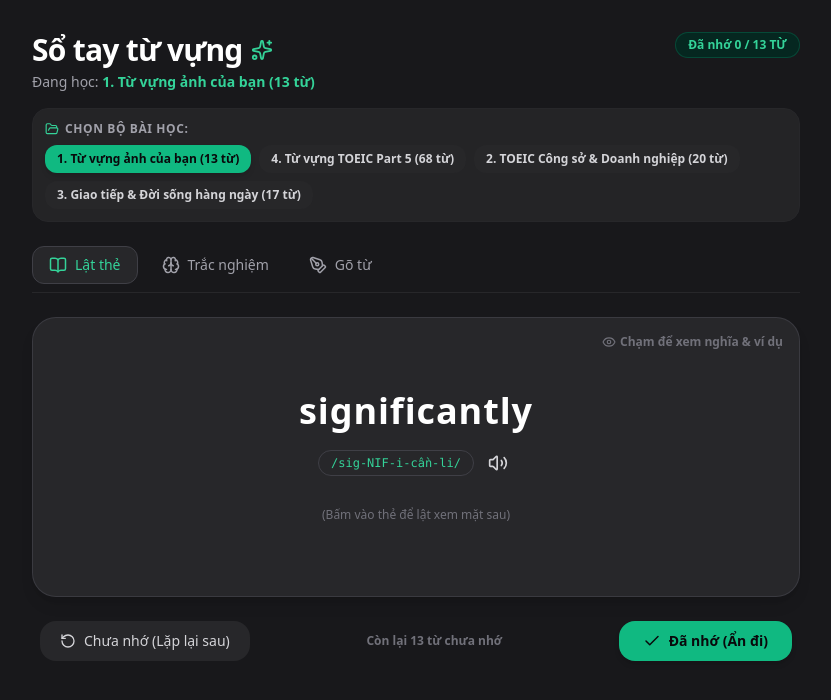
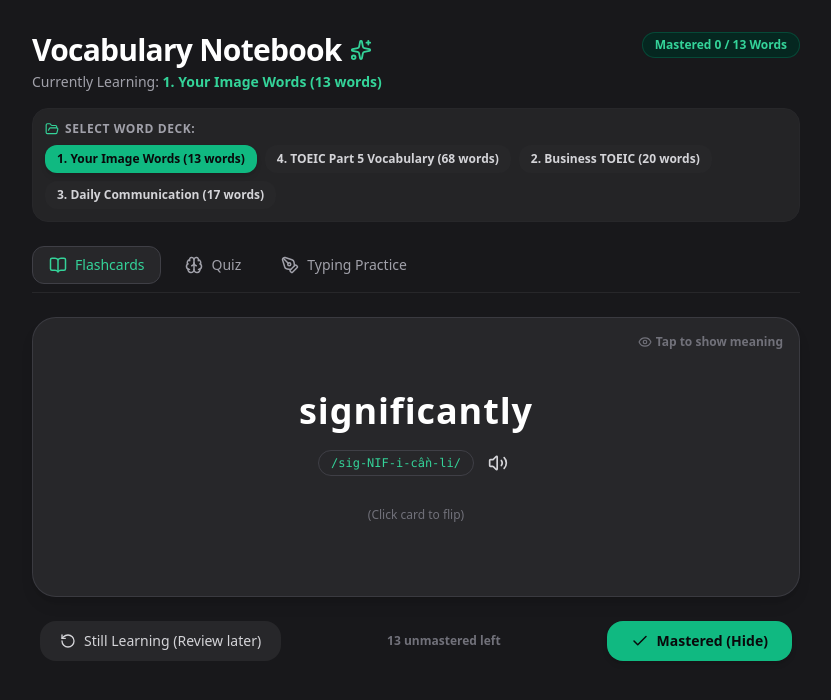
Before and after one commit to phamngocthangcr7-a11y/APP-TuVung, a React (Create React App) app: page / in a window 1280 px wide. Shown: the top 700 px of the page, without its empty margins (224-1055 px from the left). Built offline with nearby package versions, Linux system fonts and the light colour scheme.

Commit message:
Update App.jsx

```diff
--- a/src/App.jsx
+++ b/src/App.jsx
@@ -18,7 +18,7 @@ import {
 } from 'lucide-react';
 
 /* =========================================================================
-   HÀM TỰ ĐỘNG CHUẨN HÓA UNICODE VIỆT NAM (SỬA TẤT CẢ LỖI HỞ DẤU TỰ ĐỘNG)
+   HÀM TỰ ĐỘNG CHUẨN HÓA UNICODE VIỆT NAM
    ========================================================================= */
 const fixVietnamese = (text) => {
   if (!text) return '';
@@ -26,12 +26,12 @@ const fixVietnamese = (text) => {
 };
 
 /* =========================================================================
-   DANH SÁCH BỘ TỪ VỰNG TỔNG HỢP
+   DANH SÁCH BỘ TỪ VỰNG TỔNG HỢP (TIÊU ĐỀ TIẾNG ANH)
    ========================================================================= */
 const RAW_VOCAB_SETS = [
   {
     id: 1,
-    title: "1. Từ vựng ảnh của bạn (13 từ)",
+    title: "1. Your Image Words (13 words)",
     words: [
       { id: 101, word: "significantly", meaning: "đáng kể, một cách đáng kể", pronunciation: "sig-NIF-i-cần-li", example: "Sales increased significantly this quarter.", exampleTranslation: "Doanh số đã tăng đáng kể trong quý này." },
       { id: 102, word: "persuasively", meaning: "một cách thuyết phục", pronunciation: "pờ-SUÂY-siv-li", example: "She spoke persuasively during the meeting.", exampleTranslation: "Cô ấy nói chuyện một cách thuyết phục trong cuộc họp." },
@@ -50,7 +50,7 @@ const RAW_VOCAB_SETS = [
   },
   {
     id: 4,
-    title: "4. Từ vựng TOEIC Part 5 (68 từ)",
+    title: "4. TOEIC Part 5 Vocabulary (68 words)",
     words: [
       { id: 401, word: "prospect", meaning: "triển vọng, viễn cảnh", pronunciation: "PROS-pekt", example: "Job prospects are good in IT.", exampleTranslation: "Triển vọng nghề nghiệp trong ngành IT rất tốt." },
       { id: 402, word: "showroom", meaning: "phòng trưng bày", pronunciation: "SHOU-ruum", example: "We visited the car showroom.", exampleTranslation: "Chúng tôi đã đến thăm phòng trưng bày ô tô." },
@@ -136,7 +136,7 @@ const RAW_VOCAB_SETS = [
   },
   {
     id: 2,
-    title: "2. TOEIC Công sở & Doanh nghiệp (20 từ)",
+    title: "2. Business TOEIC (20 words)",
     words: [
       { id: 201, word: "implement", meaning: "thực thi, áp dụng", pronunciation: "IM-plơ-mơnt", example: "We need to implement the new safety rules.", exampleTranslation: "Chúng ta cần áp dụng quy tắc an toàn mới." },
       { id: 202, word: "accommodate", meaning: "đáp ứng, cung cấp chỗ ở", pronunciation: "ơ-KOM-ơ-đêit", example: "The hotel can accommodate 500 guests.", exampleTranslation: "Khách sạn có thể đáp ứng cho 500 khách." },
@@ -162,7 +162,7 @@ const RAW_VOCAB_SETS = [
   },
   {
     id: 3,
-    title: "3. Giao tiếp & Đời sống hàng ngày (17 từ)",
+    title: "3. Daily Communication (17 words)",
     words: [
       { id: 301, word: "appreciate", meaning: "trân trọng, cảm kích", pronunciation: "ơ-PRI-shi-êit", example: "I really appreciate your help.", exampleTranslation: "Tôi thực sự cảm kích sự giúp đỡ của bạn." },
       { id: 302, word: "apparently", meaning: "hình như, dường như", pronunciation: "ơ-PAR-ơnt-li", example: "Apparently, the flight has been delayed.", exampleTranslation: "Hình như chuyến bay đã bị hoãn." },
@@ -199,7 +199,6 @@ export default function VocabApp() {
   const [selectedSetIndex, setSelectedSetIndex] = useState(0);
   const [activeTab, setActiveTab] = useState('flashcard');
 
-  // Lấy dữ liệu đã nhớ từ LocalStorage
   const [rememberedIds, setRememberedIds] = useState(() => {
     const saved = localStorage.getItem('vocab_remembered_ids');
     return saved ? JSON.parse(saved) : [];
@@ -207,27 +206,22 @@ export default function VocabApp() {
 
   const currentSet = VOCAB_SETS[selectedSetIndex];
 
-  // Danh sách từ hiện tại của bộ (được lọc các từ ĐÃ NHỚ)
   const [activeQueue, setActiveQueue] = useState([]);
   const [currentIndex, setCurrentIndex] = useState(0);
   const [isFlipped, setIsFlipped] = useState(false);
 
-  // State Trắc nghiệm
   const [quizOptions, setQuizOptions] = useState([]);
   const [selectedOption, setSelectedOption] = useState(null);
 
-  // State Gõ từ
   const [typeQueue, setTypeQueue] = useState([]);
   const [typeIndex, setTypeIndex] = useState(0);
   const [typedInput, setTypedInput] = useState('');
   const [typeResult, setTypeResult] = useState(null);
 
-  // Lưu progress vào localStorage
   useEffect(() => {
     localStorage.setItem('vocab_remembered_ids', JSON.stringify(rememberedIds));
   }, [rememberedIds]);
 
-  // Khởi tạo vòng lặp cho Flashcard mỗi khi chọn bộ từ hoặc danh sách Đã nhớ thay đổi
   useEffect(() => {
     const unrememberedWords = currentSet.words.filter(w => !rememberedIds.includes(w.id));
     setActiveQueue(unrememberedWords);
@@ -235,10 +229,8 @@ export default function VocabApp() {
     setIsFlipped(false);
   }, [selectedSetIndex, rememberedIds]);
 
-  // Khởi tạo hàng chờ cho chế độ Gõ Từ
   const initTypeQueue = () => {
     const unremembered = currentSet.words.filter(w => !rememberedIds.includes(w.id));
-    // Nếu đã nhớ hết thì cho luyện gõ lại toàn bộ
     const queueToUse = unremembered.length > 0 ? unremembered : currentSet.words;
     setTypeQueue(queueToUse);
     setTypeIndex(0);
@@ -264,14 +256,12 @@ export default function VocabApp() {
     }
   };
 
-  // Bấm ĐÃ NHỚ: Lưu id vào danh sách ĐÃ NHỚ -> Từ sẽ tự động ẩn khỏi danh sách lặp!
   const handleMarkRemembered = () => {
     if (!currentWord) return;
     setRememberedIds(prev => [...prev, currentWord.id]);
     setIsFlipped(false);
   };
 
-  // Bấm CHƯA NHỚ: Đưa từ này xuống cuối danh sách chờ lặp lại!
   const handleMarkUnremembered = () => {
     if (!currentWord || activeQueue.length <= 1) {
       setIsFlipped(false);
@@ -284,13 +274,11 @@ export default function VocabApp() {
     setIsFlipped(false);
   };
 
-  // Reset lại toàn bộ tiến độ bộ từ hiện tại
   const handleResetSetProgress = () => {
     const currentWordIds = currentSet.words.map(w => w.id);
     setRememberedIds(prev => prev.filter(id => !currentWordIds.includes(id)));
   };
 
-  // Trắc nghiệm generator
   useEffect(() => {
     if (activeTab === 'quiz' && currentWord) {
       const wrongWords = currentSet.words
@@ -304,7 +292,6 @@ export default function VocabApp() {
     }
   }, [currentIndex, activeTab, selectedSetIndex, currentWord]);
 
-  // Kiểm tra gõ từ
   const handleCheckType = (e) => {
     e.preventDefault();
     if (!typedInput.trim() || !currentTypeWord) return;
@@ -328,44 +315,43 @@ export default function VocabApp() {
     setTypeIndex(prev => prev + 1);
   };
 
-  // Đếm tổng số từ đã thuộc trong bộ
   const currentSetRememberedCount = currentSet.words.filter(w => rememberedIds.includes(w.id)).length;
 
   return (
     <div className="min-h-screen bg-[#18181B] text-[#E4E4E7] p-4 md:p-8 font-sans selection:bg-[#27272A]">
       <div className="max-w-3xl mx-auto space-y-6">
 
-        {/* Header & Chọn bộ từ */}
+        {/* Header & Deck Selector */}
         <header className="space-y-4">
           <div className="flex justify-between items-start">
             <div>
               <h1 className="text-3xl font-bold tracking-tight text-white flex items-center gap-2">
-                Sổ tay từ vựng <Sparkles size={22} className="text-emerald-400" />
+                Vocabulary Notebook <Sparkles size={22} className="text-emerald-400" />
               </h1>
               <p className="text-sm text-zinc-400 mt-1">
-                Đang học: <strong className="text-emerald-400">{currentSet.title}</strong>
+                Currently Learning: <strong className="text-emerald-400">{currentSet.title}</strong>
               </p>
             </div>
             <div className="flex flex-col items-end gap-1">
               <span className="text-xs font-bold text-emerald-400 bg-emerald-950/80 border border-emerald-800/60 px-3 py-1 rounded-full">
-                Đã nhớ {currentSetRememberedCount} / {currentSet.words.length} TỪ
+                Mastered {currentSetRememberedCount} / {currentSet.words.length} Words
               </span>
               {currentSetRememberedCount > 0 && (
                 <button
                   onClick={handleResetSetProgress}
                   className="text-[11px] text-zinc-500 hover:text-red-400 flex items-center gap-1 transition-colors pt-0.5"
-                  title="Học lại từ đầu bộ này"
+                  title="Reset deck progress"
                 >
-                  <Trash2 size={12} /> Reset tiến độ bộ này
+                  <Trash2 size={12} /> Reset Deck
                 </button>
               )}
             </div>
           </div>
 
-          {/* Selector Chọn Bộ Bài Học */}
+          {/* Deck Selector Box */}
           <div className="bg-[#27272A]/80 p-3 rounded-2xl border border-zinc-800 space-y-2">
             <span className="text-xs font-bold text-zinc-400 uppercase tracking-wider flex items-center gap-1.5">
-              <FolderOpen size={14} className="text-emerald-400" /> Chọn bộ bài học:
+              <FolderOpen size={14} className="text-emerald-400" /> Select Word Deck:
             </span>
             <div className="flex flex-wrap gap-2">
               {VOCAB_SETS.map((set, idx) => {
@@ -391,7 +377,7 @@ export default function VocabApp() {
           </div>
         </header>
 
-        {/* Tabs Chế độ học */}
+        {/* Learning Mode Tabs */}
         <div className="flex items-center gap-2 overflow-x-auto pb-2 border-b border-zinc-800">
           <button
             onClick={() => { setActiveTab('flashcard'); setIsFlipped(false); }}
@@ -399,7 +385,7 @@ export default function VocabApp() {
               activeTab === 'flashcard' ? 'bg-zinc-800 text-emerald-400 border border-zinc-700 font-bold' : 'text-zinc-400 hover:text-zinc-200'
             }`}
           >
-            <BookOpen size={18} /> Lật thẻ
+            <BookOpen size={18} /> Flashcards
           </button>
 
           <button
@@ -408,7 +394,7 @@ export default function VocabApp() {
               activeTab === 'quiz' ? 'bg-zinc-800 text-emerald-400 border border-zinc-700 font-bold' : 'text-zinc-400 hover:text-zinc-200'
             }`}
           >
-            <Brain size={18} /> Trắc nghiệm
+            <Brain size={18} /> Quiz
           </button>
 
           <button
@@ -417,11 +403,11 @@ export default function VocabApp() {
               activeTab === 'type' ? 'bg-zinc-800 text-emerald-400 border border-zinc-700 font-bold' : 'text-zinc-400 hover:text-zinc-200'
             }`}
           >
-            <PenTool size={18} /> Gõ từ
+            <PenTool size={18} /> Typing Practice
           </button>
         </div>
 
-        {/* MODE 1: LẬT THẺ */}
+        {/* MODE 1: FLASHCARDS */}
         {activeTab === 'flashcard' && (
           <div>
             {currentWord ? (
@@ -431,7 +417,7 @@ export default function VocabApp() {
                   className="cursor-pointer bg-[#27272A] rounded-3xl p-8 md:p-10 text-center shadow-lg border border-zinc-700/80 min-h-[280px] flex flex-col justify-center items-center relative transition-all hover:border-zinc-500"
                 >
                   <span className="absolute top-4 right-4 text-xs font-semibold text-zinc-500 flex items-center gap-1">
-                    <Eye size={14} /> {isFlipped ? 'Chạm để xem từ tiếng Anh' : 'Chạm để xem nghĩa & ví dụ'}
+                    <Eye size={14} /> {isFlipped ? 'Tap to show English' : 'Tap to show meaning'}
                   </span>
 
                   {!isFlipped ? (
@@ -452,7 +438,7 @@ export default function VocabApp() {
                           </button>
                         </div>
                       )}
-                      <p className="text-xs text-zinc-500 pt-4">(Bấm vào thẻ để lật xem mặt sau)</p>
+                      <p className="text-xs text-zinc-500 pt-4">(Click card to flip)</p>
                     </div>
                   ) : (
                     <div className="space-y-4 w-full max-w-xl animate-fadeIn">
@@ -462,7 +448,7 @@ export default function VocabApp() {
 
                       {currentWord.example && (
                         <div className="space-y-1.5 pt-2 text-left bg-zinc-900/80 p-4 rounded-2xl border border-zinc-800">
-                          <span className="text-[11px] font-bold text-zinc-500 uppercase tracking-wider block">Ví dụ minh họa:</span>
+                          <span className="text-[11px] font-bold text-zinc-500 uppercase tracking-wider block">Example:</span>
                           <p className="text-sm md:text-base italic text-zinc-200 flex items-center justify-between gap-2">
                             <span>"{currentWord.example}"</span>
                             <button
@@ -479,50 +465,50 @@ export default function VocabApp() {
                   )}
                 </div>
 
-                {/* Thanh Nút Tương Tác */}
+                {/* Interactive Controls */}
                 <div className="flex items-center justify-between px-2 pt-2">
                   <button
                     onClick={handleMarkUnremembered}
                     className="flex items-center gap-2 bg-zinc-800 hover:bg-zinc-700 text-zinc-300 px-5 py-2.5 rounded-2xl text-sm font-medium transition-all"
                   >
-                    <RotateCcw size={16} /> Chưa nhớ (Lặp lại sau)
+                    <RotateCcw size={16} /> Still Learning (Review later)
                   </button>
 
                   <span className="text-xs text-zinc-500 font-semibold">
-                    Còn lại {activeQueue.length} từ chưa nhớ
+                    {activeQueue.length} unmastered left
                   </span>
 
                   <button
                     onClick={handleMarkRemembered}
                     className="flex items-center gap-2 bg-emerald-500 hover:bg-emerald-400 text-zinc-950 px-6 py-2.5 rounded-2xl text-sm font-bold shadow-md transition-all"
                   >
-                    <Check size={18} /> Đã nhớ (Ẩn đi)
+                    <Check size={18} /> Mastered (Hide)
                   </button>
                 </div>
               </div>
             ) : (
               <div className="bg-[#27272A] rounded-3xl p-10 text-center border border-zinc-800 space-y-4">
                 <CheckCircle2 size={52} className="text-emerald-400 mx-auto" />
-                <h2 className="text-2xl font-bold text-white">Xuất sắc! Bạn đã thuộc hết từ vựng bộ này!</h2>
-                <p className="text-sm text-zinc-400">Tất cả từ đã được đánh dấu "Đã nhớ". Bạn có thể chuyển sang bộ khác hoặc reset để ôn lại.</p>
+                <h2 className="text-2xl font-bold text-white">Awesome! You've mastered all words in this deck!</h2>
+                <p className="text-sm text-zinc-400">All words are marked as "Mastered". Switch decks or reset to study again.</p>
                 <button
                   onClick={handleResetSetProgress}
                   className="inline-flex items-center gap-2 bg-emerald-500 hover:bg-emerald-400 text-zinc-950 font-bold px-6 py-2.5 rounded-xl text-sm transition-all"
                 >
-                  <RefreshCw size={16} /> Ôn tập lại bộ này từ đầu
+                  <RefreshCw size={16} /> Review Deck From Scratch
                 </button>
               </div>
             )}
           </div>
         )}
 
-        {/* MODE 2: TRẮC NGHIỆM */}
+        {/* MODE 2: QUIZ */}
         {activeTab === 'quiz' && (
           <div>
             {currentWord ? (
               <div className="space-y-6">
                 <div className="bg-[#27272A] rounded-3xl p-6 text-center border border-zinc-800 space-y-2">
-                  <span className="text-xs font-semibold text-zinc-500 uppercase tracking-wider">Từ cần chọn nghĩa:</span>
+                  <span className="text-xs font-semibold text-zinc-500 uppercase tracking-wider">Select the correct meaning:</span>
                   <h2 className="text-3xl font-bold text-white flex items-center justify-center gap-2">
                     {currentWord.word}
                     <button onClick={(e) => handleSpeak(e, currentWord.word)} className="p-1 hover:bg-zinc-700 rounded-full text-zinc-400">
@@ -563,38 +549,38 @@ export default function VocabApp() {
                     onClick={handleMarkRemembered}
                     className="flex items-center gap-1.5 bg-emerald-500 hover:bg-emerald-400 text-zinc-950 px-6 py-2.5 rounded-xl text-sm font-bold"
                   >
-                    Câu tiếp theo <ChevronRight size={16} />
+                    Next Question <ChevronRight size={16} />
                   </button>
                 </div>
               </div>
             ) : (
               <div className="bg-[#27272A] rounded-3xl p-8 text-center border border-zinc-800 text-zinc-400">
-                Bạn đã nhớ hết các từ trong bộ này!
+                You've mastered all words in this deck!
               </div>
             )}
           </div>
         )}
 
-        {/* MODE 3: GÕ TỪ */}
+        {/* MODE 3: TYPING PRACTICE */}
         {activeTab === 'type' && (
           <div>
             {typeIndex < typeQueue.length ? (
               <div className="space-y-6">
                 <div className="bg-[#27272A] rounded-3xl p-8 text-center border border-zinc-800 space-y-3">
                   <div className="flex justify-between items-center text-xs font-semibold text-zinc-500">
-                    <span>Lượt gõ: {typeIndex + 1} / {typeQueue.length}</span>
+                    <span>Progress: {typeIndex + 1} / {typeQueue.length}</span>
                     <span className="text-emerald-400 bg-emerald-950/60 px-2.5 py-0.5 rounded-full border border-emerald-800">
-                      Gõ chính xác để qua bài
+                      Type correctly to proceed
                     </span>
                   </div>
 
-                  <span className="text-xs font-semibold text-zinc-500 uppercase tracking-wider block pt-2">Nghĩa tiếng Việt:</span>
+                  <span className="text-xs font-semibold text-zinc-500 uppercase tracking-wider block pt-2">Vietnamese Meaning:</span>
                   <h2 className="text-2xl md:text-3xl font-bold text-emerald-400">
                     {currentTypeWord.meaning}
                   </h2>
                   {currentTypeWord.pronunciation && (
                     <span className="inline-block text-xs bg-zinc-800 text-zinc-300 px-3 py-1 rounded-full font-mono">
-                      Gợi ý phiên âm: /{currentTypeWord.pronunciation}/
+                      Phonetic hint: /{currentTypeWord.pronunciation}/
                     </span>
                   )}
                 </div>
@@ -605,7 +591,7 @@ export default function VocabApp() {
                       type="text"
                       value={typedInput}
                       onChange={(e) => { setTypedInput(e.target.value); setTypeResult(null); }}
-                      placeholder="Gõ từ tiếng Anh tương ứng vào đây..."
+                      placeholder="Type English word here..."
                       className={`w-full p-4 rounded-2xl border text-lg outline-none transition-all ${
                         typeResult === 'correct'
                           ? 'border-emerald-500 bg-emerald-950/40 text-emerald-200 font-bold'
@@ -619,7 +605,7 @@ export default function VocabApp() {
                         type="submit"
                         className="absolute right-2 top-2 bottom-2 bg-emerald-500 text-zinc-950 px-5 rounded-xl text-sm font-bold hover:bg-emerald-400 transition-colors"
                       >
-                        Kiểm tra
+                        Check
                       </button>
                     )}
                   </div>
@@ -628,14 +614,14 @@ export default function VocabApp() {
                     <div className="p-4 rounded-2xl bg-emerald-950/60 border border-emerald-700 text-emerald-200 text-sm flex items-center justify-between">
                       <div className="flex items-center gap-2">
                         <CheckCircle2 size={18} className="text-emerald-400 shrink-0" />
-                        <span>Chính xác! Từ là: <strong>{currentTypeWord.word}</strong></span>
+                        <span>Correct! The word is: <strong>{currentTypeWord.word}</strong></span>
                       </div>
                       <button
                         type="button"
                         onClick={handleNextTypeWord}
                         className="bg-emerald-500 text-zinc-950 px-4 py-1.5 rounded-lg text-xs font-bold hover:bg-emerald-400"
                       >
-                        Từ tiếp theo →
+                        Next Word →
                       </button>
                     </div>
                   )}
@@ -645,17 +631,17 @@ export default function VocabApp() {
                       <div className="flex items-center justify-between">
                         <div className="flex items-center gap-2">
                           <XCircle size={18} className="text-red-400 shrink-0" />
-                          <span>Chưa đúng! Từ này sẽ được cho gõ lại ở cuối bài.</span>
+                          <span>Incorrect! This word will repeat at the end.</span>
                         </div>
                         <button
                           type="button"
                           onClick={handleNextTypeWord}
                           className="bg-red-500 text-white px-4 py-1.5 rounded-lg text-xs font-bold hover:bg-red-600"
                         >
-                          Đã hiểu, tiếp tục →
+                          Got it, Continue →
                         </button>
                       </div>
-                      <p className="text-xs text-red-300 pl-6">Đáp án đúng: <strong>{currentTypeWord.word}</strong></p>
+                      <p className="text-xs text-red-300 pl-6">Correct Answer: <strong>{currentTypeWord.word}</strong></p>
                     </div>
                   )}
                 </form>
@@ -663,13 +649,13 @@ export default function VocabApp() {
             ) : (
               <div className="bg-[#27272A] rounded-3xl p-8 text-center border border-zinc-800 space-y-4">
                 <CheckCircle2 size={48} className="text-emerald-400 mx-auto" />
-                <h2 className="text-2xl font-bold text-white">Hoàn thành bài gõ từ!</h2>
-                <p className="text-sm text-zinc-400">Bạn đã gõ chính xác toàn bộ các từ trong danh sách.</p>
+                <h2 className="text-2xl font-bold text-white">Typing Practice Complete!</h2>
+                <p className="text-sm text-zinc-400">You typed all words in this deck correctly.</p>
                 <button
                   onClick={initTypeQueue}
                   className="inline-flex items-center gap-2 bg-emerald-500 hover:bg-emerald-400 text-zinc-950 px-6 py-2.5 rounded-xl text-sm font-bold"
                 >
-                  <RefreshCw size={16} /> Luyện gõ lại bộ này
+                  <RefreshCw size={16} /> Practice Typing Again
                 </button>
               </div>
             )}
```
